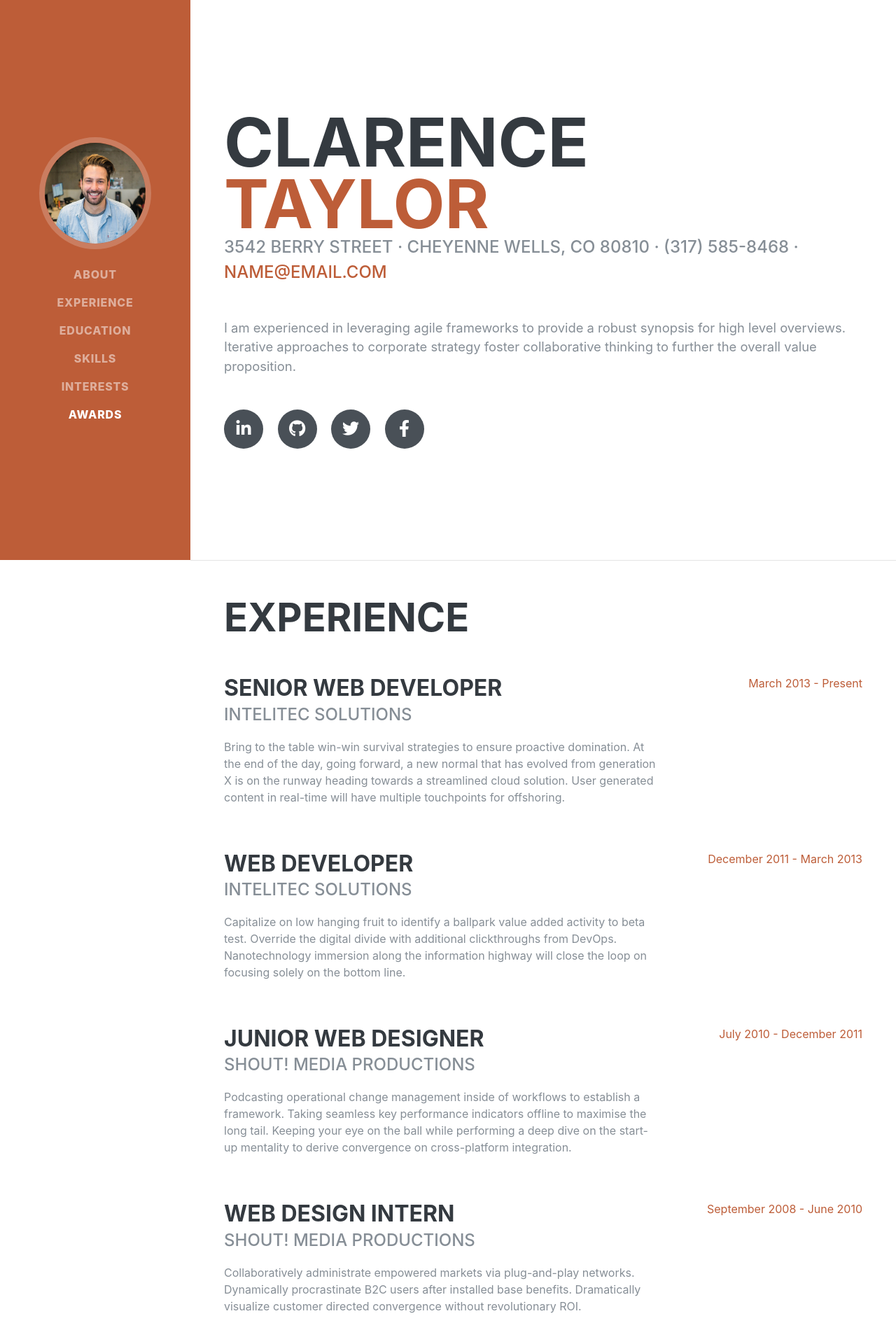
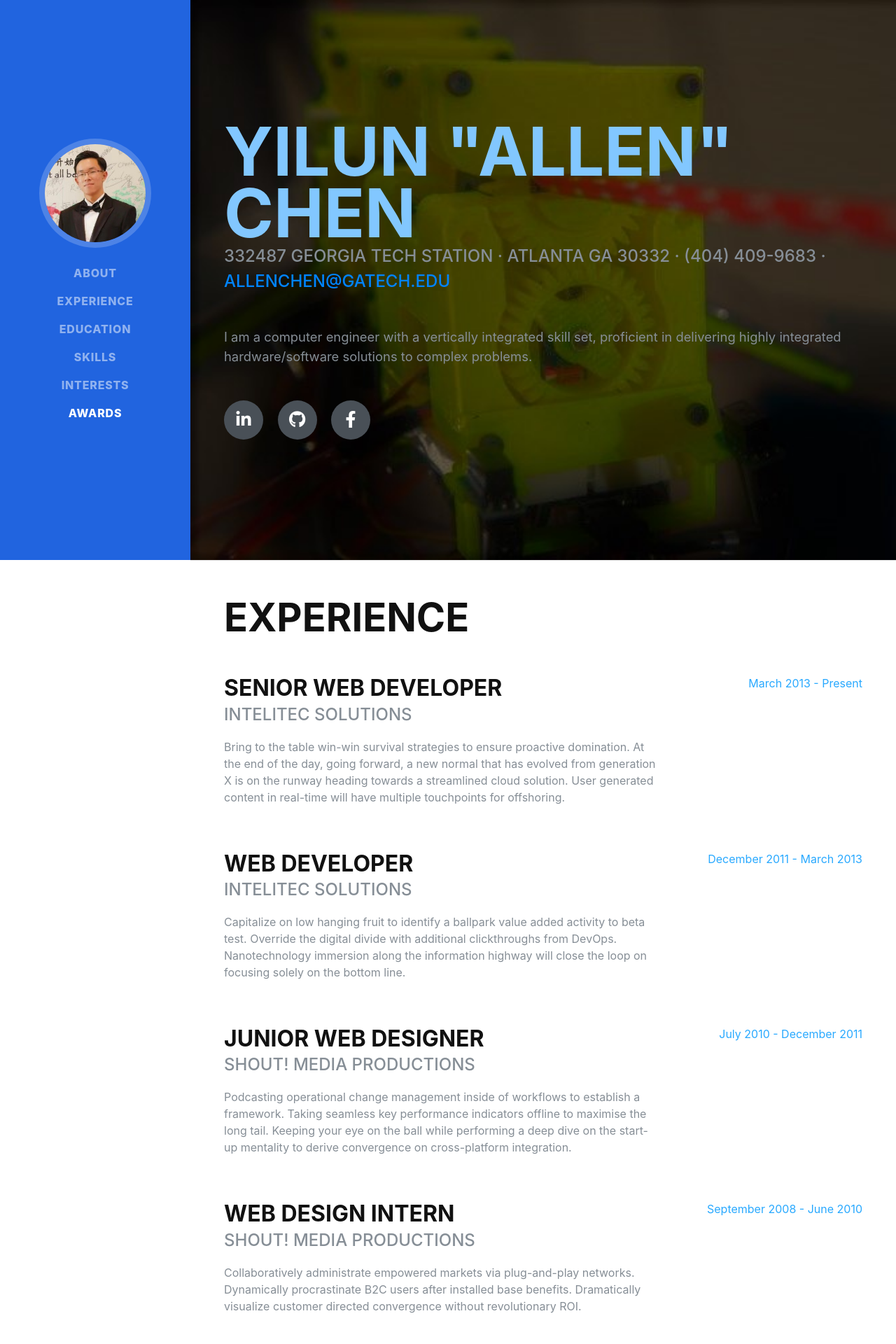
Before and after one commit to YilunAllenChen/page, a PHP site: page / in a window 1280 px wide. Shown: the top 1920 px of the page at 70% size. Run offline with PHP 8.4, Linux system fonts and the light colour scheme; some web fonts are replaced.

Commit message:
template fixed

```diff
--- a/css/resume.css
+++ b/css/resume.css
@@ -26,7 +26,7 @@ h6 {
   font-family: 'Saira Extra Condensed', -apple-system, BlinkMacSystemFont, 'Segoe UI', Roboto, 'Helvetica Neue', Arial, sans-serif, 'Apple Color Emoji', 'Segoe UI Emoji', 'Segoe UI Symbol', 'Noto Color Emoji';
   font-weight: 700;
   text-transform: uppercase;
-  color: #343a40;
+  color: #111111;
 }
 
 h1 {
@@ -176,17 +176,30 @@ section.resume-section .resume-item .resume-date {
 }
 
 .bg-primary {
-  background-color: #5D5DA8 !important;
+  background-color: rgb(33, 100, 223) !important;
 }
 
 .text-primary {
-  color: #BD5D38 !important;
+  color: rgb(41, 169, 255) !important;
 }
 
 a {
-  color: #BD5D38;
+  color: rgb(0, 132, 255);
 }
 
 a:hover, a:focus, a:active {
-  color: #824027;
+  color: rgb(5, 90, 201);
 }
+
+.bg {
+  /* The image used */
+  background-image: url("../img/slothbot.jpg");
+
+  /* Half height */
+  height: 50%;
+
+  /* Center and scale the image nicely */
+  background-position: left;
+  background-repeat: no-repeat;
+  background-size: cover;
+}
--- a/index.html
+++ b/index.html
@@ -19,7 +19,7 @@
   <link href="vendor/fontawesome-free/css/all.min.css" rel="stylesheet">
 
   <!-- Custom styles for this template -->
-  <link href="css/resume.min.css" rel="stylesheet">
+  <link href="css/resume.css" rel="stylesheet">
 
 </head>
 
@@ -27,7 +27,7 @@
 
   <nav class="navbar navbar-expand-lg navbar-dark bg-primary fixed-top" id="sideNav">
     <a class="navbar-brand js-scroll-trigger" href="#page-top">
-      <span class="d-block d-lg-none">Clarence Taylor</span>
+      <span class="d-block d-lg-none">Yilun "Allen" Chen</span>
       <span class="d-none d-lg-block">
         <img class="img-fluid img-profile rounded-circle mx-auto mb-2" src="img/profile.jpg" alt="">
       </span>
@@ -61,31 +61,33 @@
 
   <div class="container-fluid p-0">
 
-    <section class="resume-section p-3 p-lg-5 d-flex align-items-center" id="about">
+
+    <div class="bg">
+    <section class="resume-section p-3 p-lg-5 d-flex align-items-center " id="about">
+
       <div class="w-100">
-        <h1 class="mb-0">Clarence
-          <span class="text-primary">Taylor</span>
+        <h1 class="mb-0" style="color: #82c7ff">Yilun "Allen" Chen
         </h1>
-        <div class="subheading mb-5">3542 Berry Street · Cheyenne Wells, CO 80810 · (317) 585-8468 ·
-          <a href="mailto:name@email.com">name@email.com</a>
+        <div class="subheading mb-5">332487 Georgia Tech Station · Atlanta GA 30332 · (404) 409-9683 ·
+          <a href="allenchen@gatech.edu">allenchen@gatech.edu</a>
         </div>
-        <p class="lead mb-5">I am experienced in leveraging agile frameworks to provide a robust synopsis for high level overviews. Iterative approaches to corporate strategy foster collaborative thinking to further the overall value proposition.</p>
+        <p class="lead mb-5">I am a computer engineer with a vertically integrated skill set, proficient in delivering highly integrated hardware/software solutions to complex problems.
+
+        </p>
         <div class="social-icons">
-          <a href="#">
-            <i class="fab fa-linkedin-in"></i>
+          <a href="https://www.linkedin.com/in/yilun-allen-chen-572b71141/" target="_blank">
+            <i class="fab fa-linkedin-in" ></i>
           </a>
-          <a href="#">
+          <a href="https://github.com/YilunAllenChen" target="_blank">
             <i class="fab fa-github"></i>
           </a>
-          <a href="#">
-            <i class="fab fa-twitter"></i>
-          </a>
-          <a href="#">
+          <a href="https://www.facebook.com/yilun.chen.3152" target="_blank">
             <i class="fab fa-facebook-f"></i>
           </a>
         </div>
       </div>
     </section>
+  </div>
 
     <hr class="m-0">
 
```
Also changed, not shown: img/download.png (added), img/profile.jpg, img/slothbot.jpg (added).
